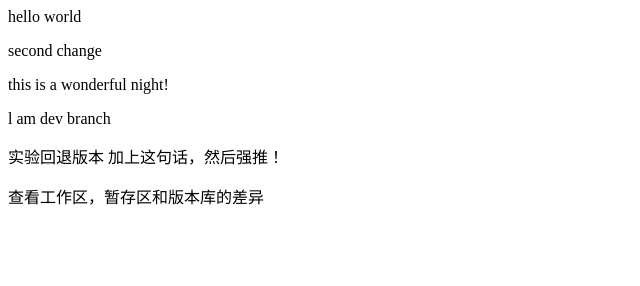
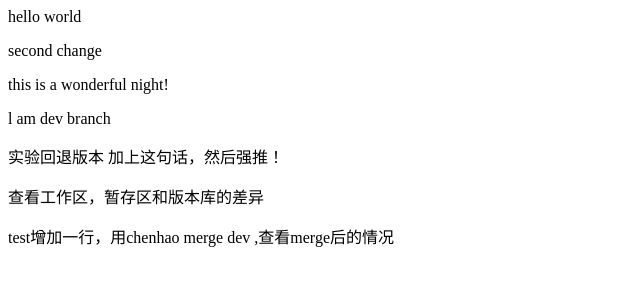
Before and after one commit to ch1ies/javascript-project, a plain HTML site: page scr/index.html in a window 1280 px wide. Shown: the whole page, without its empty margins (0-640 px from the left). Drawn offline with Linux system fonts and the light colour scheme.

Commit message:
test merge

```diff
--- a/scr/index.html
+++ b/scr/index.html
@@ -25,5 +25,6 @@
     <p>
         查看工作区，暂存区和版本库的差异
     </p>
+    <p>test增加一行，用chenhao merge dev ,查看merge后的情况</p>
 </body>
 </html>
```
